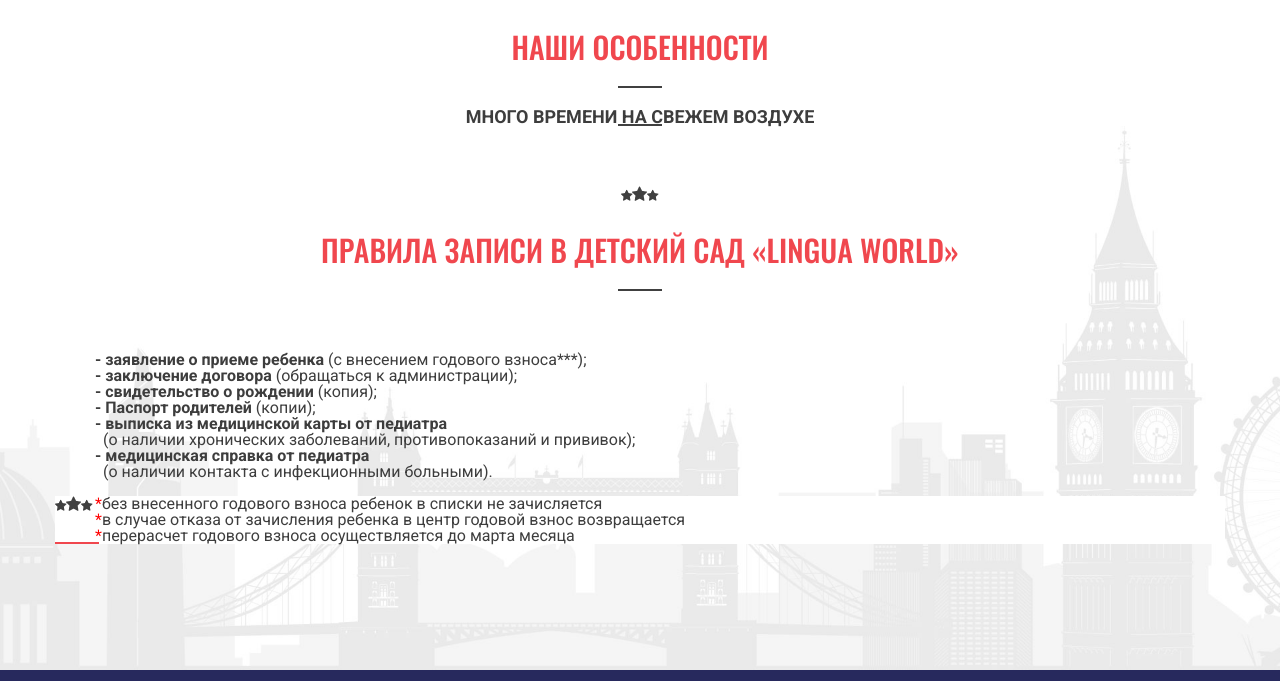
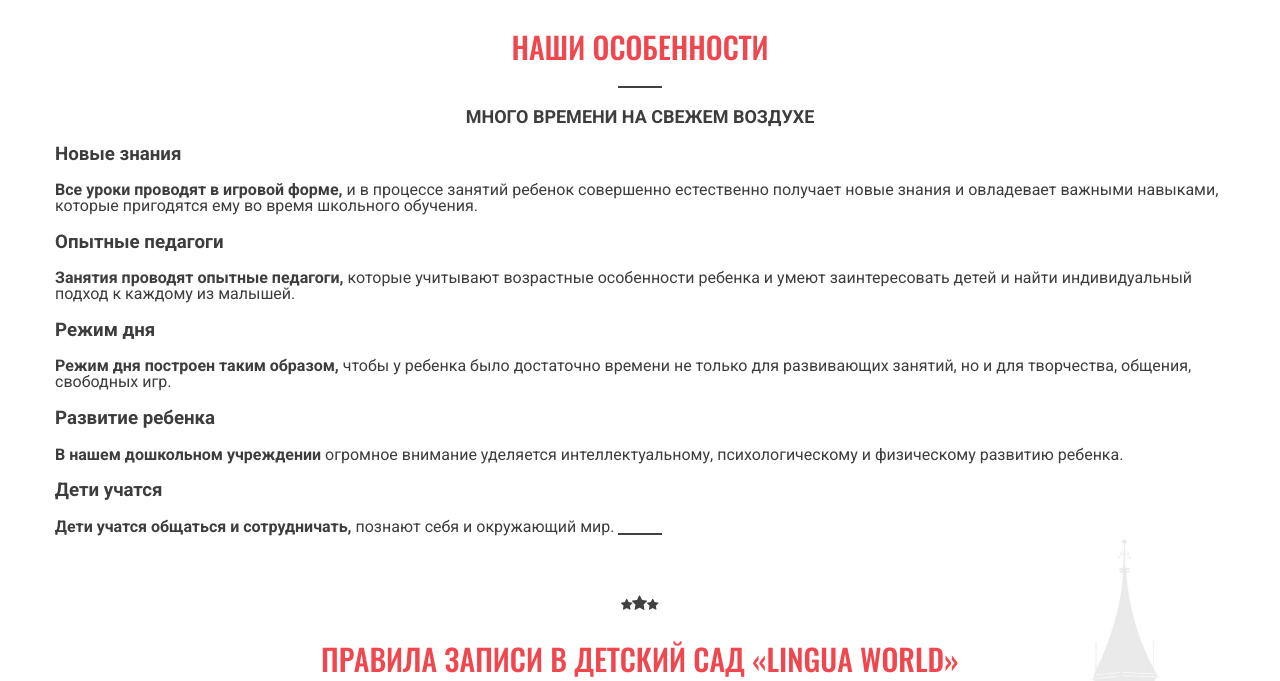
Before and after one commit to ArtGarm/kindergarden1, a website: page src/kindergarden.html in a window 1280 px wide. Shown: the part 1183-1864 px from the top of the page. Drawn offline with nearby package versions, Linux system fonts and the light colour scheme; files that its build step writes are made by us from their sources.

Commit message:
some changes

```diff
--- a/src/partials/kindergarden-block1.html
+++ b/src/partials/kindergarden-block1.html
@@ -6,6 +6,57 @@
 	    <div class="under-titele-text">
 	    	<p>Много времени на свежем воздухе</p>
 	    </div>
-
+	    <div class="squares-container">
+	    	<div class="square-wrap">
+	    		<div class="square">
+	    			<div class="aquare-heading">
+	    				<h3>Новые знания</h3>
+	    			</div>
+	    			<div class="main-contain">
+	    				<p><b>Все уроки  проводят в игровой форме,</b> и в процессе занятий ребенок совершенно естественно получает новые знания и овладевает важными навыками, которые пригодятся ему во время школьного обучения.</p>
+	    			</div>
+	    		</div>
+	    	</div>
+	    	<div class="square-wrap">
+	    		<div class="square">
+	    			<div class="aquare-heading">
+	    				<h3>Опытные педагоги</h3>
+	    			</div>
+	    			<div class="main-contain">
+	    				<p><b>Занятия проводят опытные педагоги,</b> которые учитывают возрастные особенности ребенка и умеют заинтересовать детей и найти индивидуальный подход к каждому из малышей. </p>
+	    			</div>
+	    		</div>
+	    	</div>
+	    	<div class="square-wrap">
+	    		<div class="square">
+	    			<div class="aquare-heading">
+	    				<h3>Режим дня</h3>
+	    			</div>
+	    			<div class="main-contain">
+	    				<p><b>Режим дня построен таким образом,</b> чтобы у ребенка было достаточно времени не только для развивающих занятий, но и для творчества, общения, свободных игр.</p>
+	    			</div>
+	    		</div>
+	    	</div>
+	    	<div class="square-wrap">
+	    		<div class="square">
+	    			<div class="aquare-heading">
+	    				<h3>Развитие ребенка </h3>
+	    			</div>
+	    			<div class="main-contain">
+	    				<p><b>В нашем дошкольном учреждении</b> огромное внимание уделяется интеллектуальному, психологическому и физическому развитию ребенка.</p>
+	    			</div>
+	    		</div>
+	    	</div>
+	    	<div class="square-wrap">
+	    		<div class="square">
+	    			<div class="aquare-heading">
+	    				<h3>Дети учатся </h3>
+	    			</div>
+	    			<div class="main-contain">
+	    				<p><b>Дети учатся общаться и сотрудничать,</b> познают себя и окружающий мир.</p>
+	    			</div>
+	    		</div>
+	    	</div>
+	    </div>
 	</div>
 </section>
--- a/src/sass/zdev_6.scss
+++ b/src/sass/zdev_6.scss
@@ -41,5 +41,17 @@
 
 	 		}
 	 	}
+	 	.squares-container{
+	 		.square-wrap{
+	 			.square{
+	 				.square-heading{
+	 					h3{margin: 0;}
+	 				}
+	 				.main-contain{
+	 					p{margin: 0;}
+	 				}
+	 			}
+	 		}
+	 	}
 	}
 }
```
Also changed, not shown: src/kindergarden.html (+2 -2 lines).
